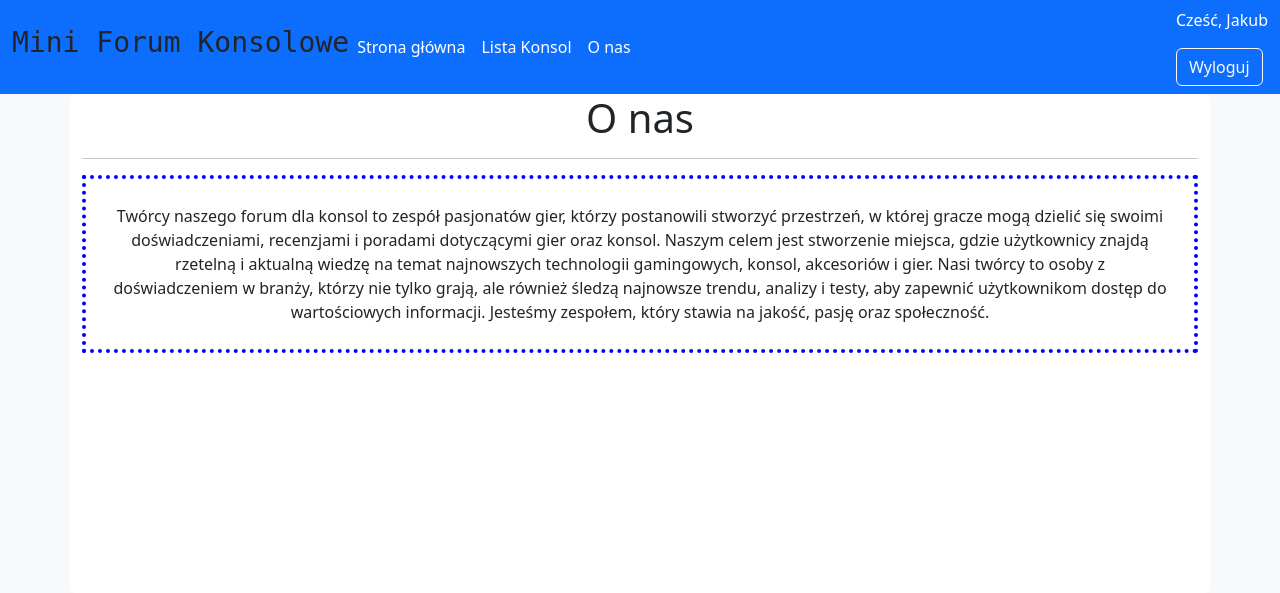
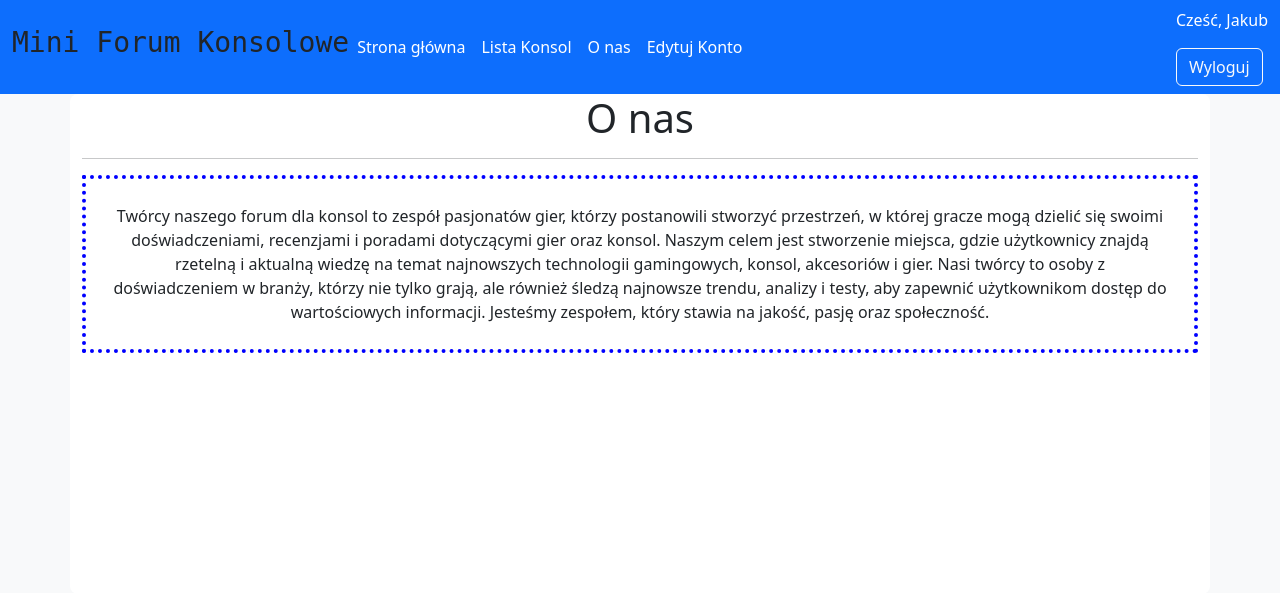
Before and after one commit to Jakub3Tp/miniForum, a Django app: page /account/about/ in a window 1280 px wide. Shown: the top 593 px of the page. Run offline with Django 5.2, Linux system fonts and the light colour scheme; a user stored in the database is signed in.

Commit message:
10.01.2025

```diff
--- a/account/templates/base.html
+++ b/account/templates/base.html
@@ -19,6 +19,9 @@
         </li>
          <li {% if section == "us" %} class="nav-item" {% endif %}>
             <a class="nav-link" style="color: white" href="{% url 'about' %}">O nas</a>
+        </li>
+        <li {% if section == "edit" %} class="nav-item" {% endif %}>
+            <a class="nav-link" style="color: white" href="{% url 'edit' %}">Edytuj Konto</a>
         </li>
         </ul>
         {% endif %}
```
Also changed, not shown: db.sqlite3, media/media/lenovo.png (added).
